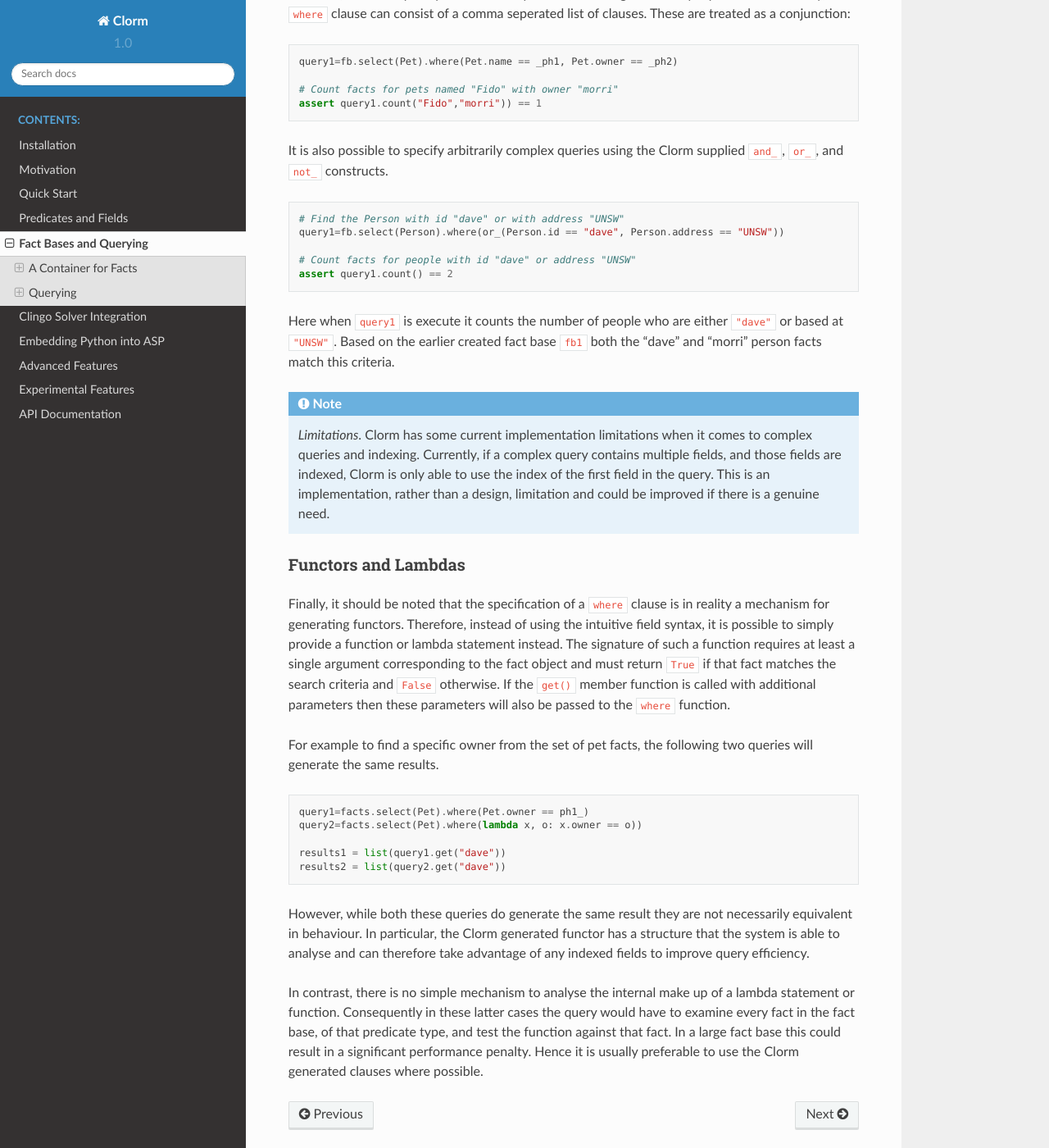
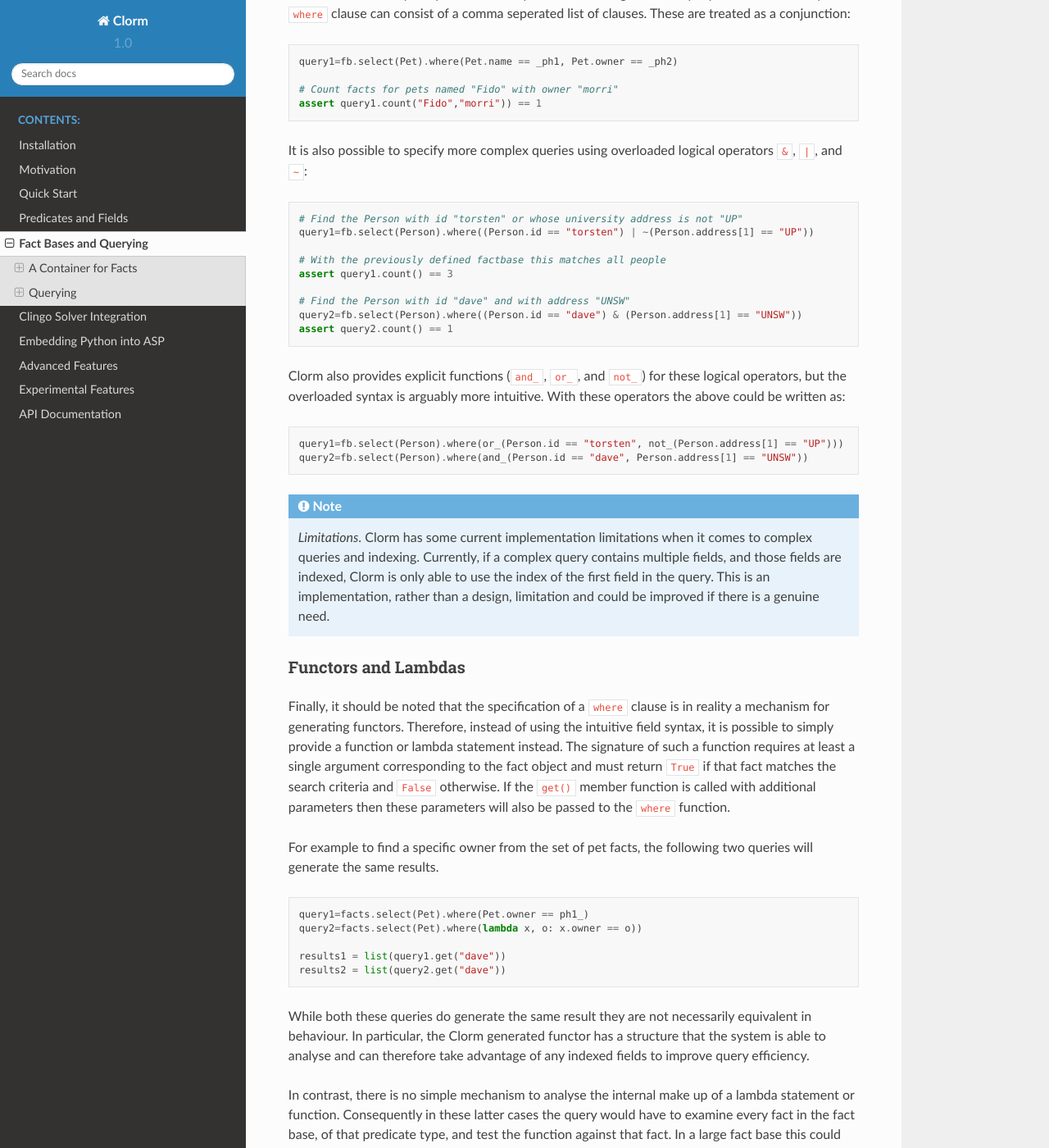
Before and after one commit to potassco/clorm, a Sphinx documentation site: the page built from docs/clorm/factbase.rst, in a window 1280 px wide and 1400 px high, scrolled down 6062 px. Shown: the whole window at 82% size. Built offline with Sphinx 7.4.7 and the Read the Docs theme 2.0.0, drawn with Linux system fonts in a browser that asks for light colours.

Commit message:
Updated documentation for the query logical operators

```diff
--- a/docs/clorm/factbase.rst
+++ b/docs/clorm/factbase.rst
@@ -339,20 +339,29 @@
    # Count facts for pets named "Fido" with owner "morri"
    assert query1.count("Fido","morri")) == 1
 
-It is also possible to specify arbitrarily complex queries using the Clorm
-supplied ``and_``, ``or_``, and ``not_`` constructs.
+It is also possible to specify more complex queries using overloaded logical
+operators ``&``, ``|``, and ``~``:
 
 .. code-block:: python
 
-   # Find the Person with id "dave" or with address "UNSW"
-   query1=fb.select(Person).where(or_(Person.id == "dave", Person.address == "UNSW"))
+   # Find the Person with id "torsten" or whose university address is not "UP"
+   query1=fb.select(Person).where((Person.id == "torsten") | ~(Person.address[1] == "UP"))
 
-   # Count facts for people with id "dave" or address "UNSW"
-   assert query1.count() == 2
+   # With the previously defined factbase this matches all people
+   assert query1.count() == 3
 
-Here when ``query1`` is execute it counts the number of people who are either
-``"dave"`` or based at ``"UNSW"``. Based on the earlier created fact base
-``fb1`` both the "dave" and "morri" person facts match this criteria.
+   # Find the Person with id "dave" and with address "UNSW"
+   query2=fb.select(Person).where((Person.id == "dave") & (Person.address[1] == "UNSW"))
+   assert query2.count() == 1
+
+Clorm also provides explicit functions (``and_``, ``or_``, and ``not_``) for
+these logical operators, but the overloaded syntax is arguably more
+intuitive. With these operators the above could be written as:
+
+.. code-block:: python
+
+   query1=fb.select(Person).where(or_(Person.id == "torsten", not_(Person.address[1] == "UP")))
+   query2=fb.select(Person).where(and_(Person.id == "dave", Person.address[1] == "UNSW"))
 
 .. note::
 
@@ -386,10 +395,10 @@
        results1 = list(query1.get("dave"))
        results2 = list(query2.get("dave"))
 
-However, while both these queries do generate the same result they are not
-necessarily equivalent in behaviour. In particular, the Clorm generated functor
-has a structure that the system is able to analyse and can therefore take
-advantage of any indexed fields to improve query efficiency.
+While both these queries do generate the same result they are not necessarily
+equivalent in behaviour. In particular, the Clorm generated functor has a
+structure that the system is able to analyse and can therefore take advantage of
+any indexed fields to improve query efficiency.
 
 In contrast, there is no simple mechanism to analyse the internal make up of a
 lambda statement or function. Consequently in these latter cases the query would
```
